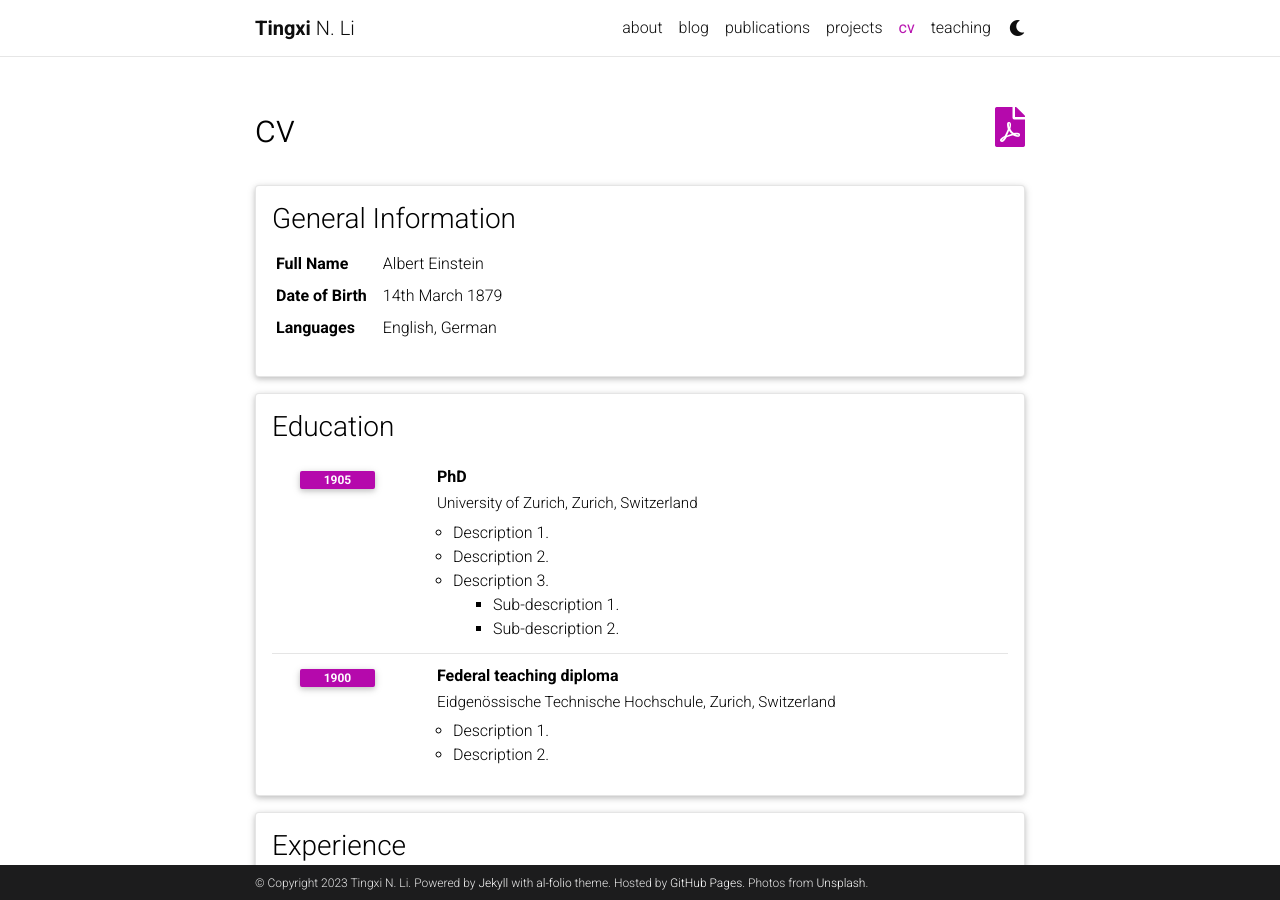
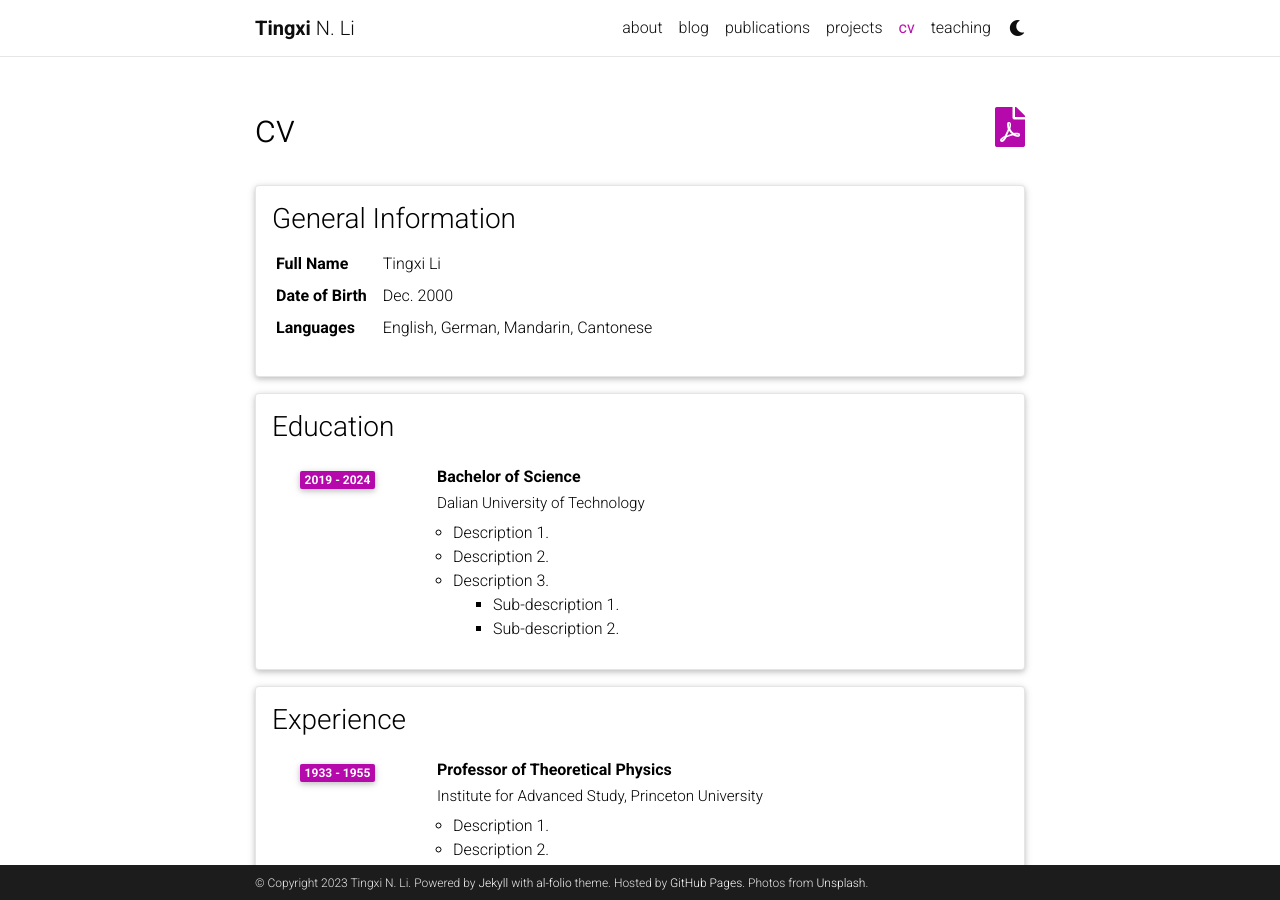
Before and after one commit to tinzzyli/tinzzyli.github.io, a Jekyll site: the page built from _pages/cv.md, in a window 1280 px wide and 900 px high. Built offline with Jekyll 4.4.1, drawn with Linux system fonts in a browser that asks for light colours; comment, search, counter and statistics services are not loaded; a style sheet for code colours, icons or effects is not loaded.

Commit message:
Update cv.yml

```diff
--- a/_data/cv.yml
+++ b/_data/cv.yml
@@ -2,18 +2,18 @@
   type: map
   contents:
     - name: Full Name
-      value: Albert Einstein
+      value: Tingxi Li
     - name: Date of Birth
-      value: 14th March 1879
+      value: Dec. 2000
     - name: Languages
-      value: English, German
+      value: English, German, Mandarin, Cantonese
 
 - title: Education
   type: time_table
   contents:
-    - title: PhD
-      institution: University of Zurich, Zurich, Switzerland
-      year: 1905
+    - title: Bachelor of Science
+      institution: Dalian University of Technology
+      year: 2019 - 2024
       description:
         - Description 1.
         - Description 2.
@@ -21,12 +21,7 @@
           contents:
             - Sub-description 1.
             - Sub-description 2.
-    - title: Federal teaching diploma
-      institution: Eidgenössische Technische Hochschule, Zurich, Switzerland
-      year: 1900
-      description:
-        - Description 1.
-        - Description 2.
+
 
 - title: Experience
   type: time_table
```
